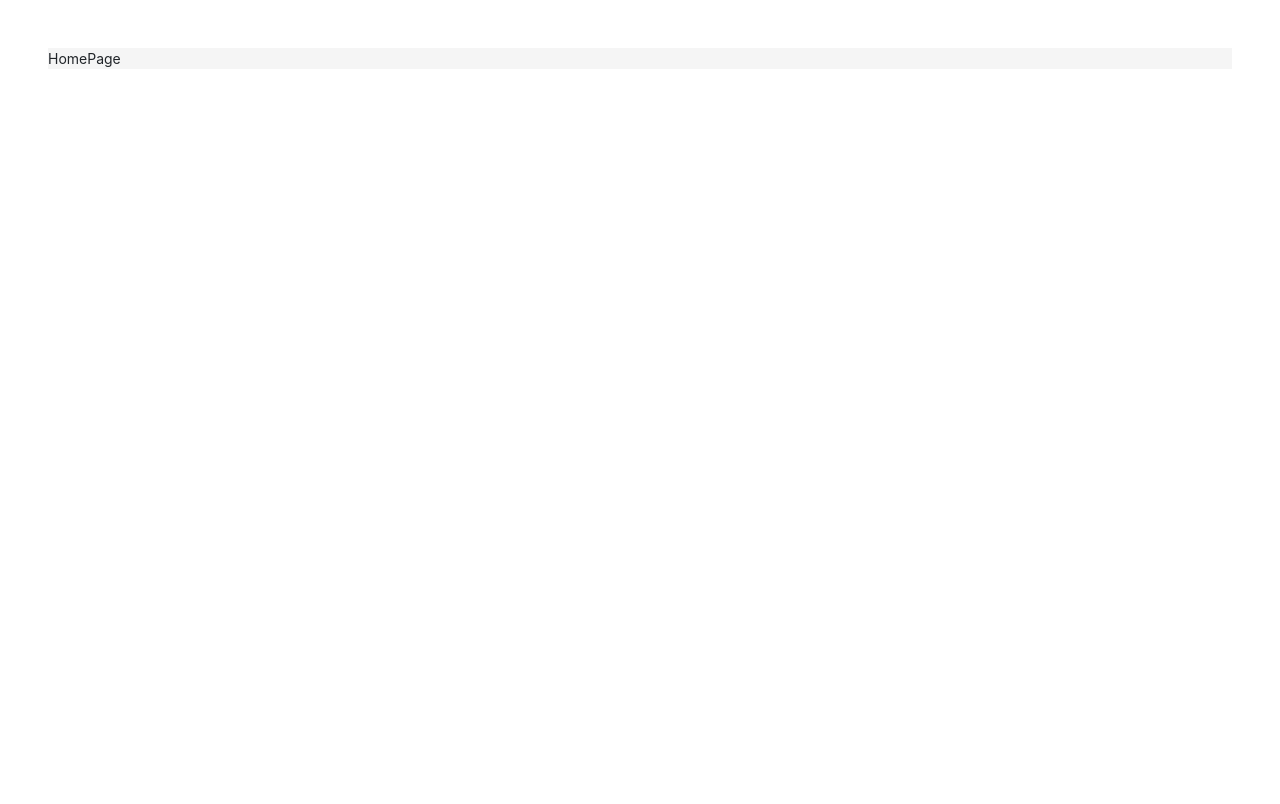
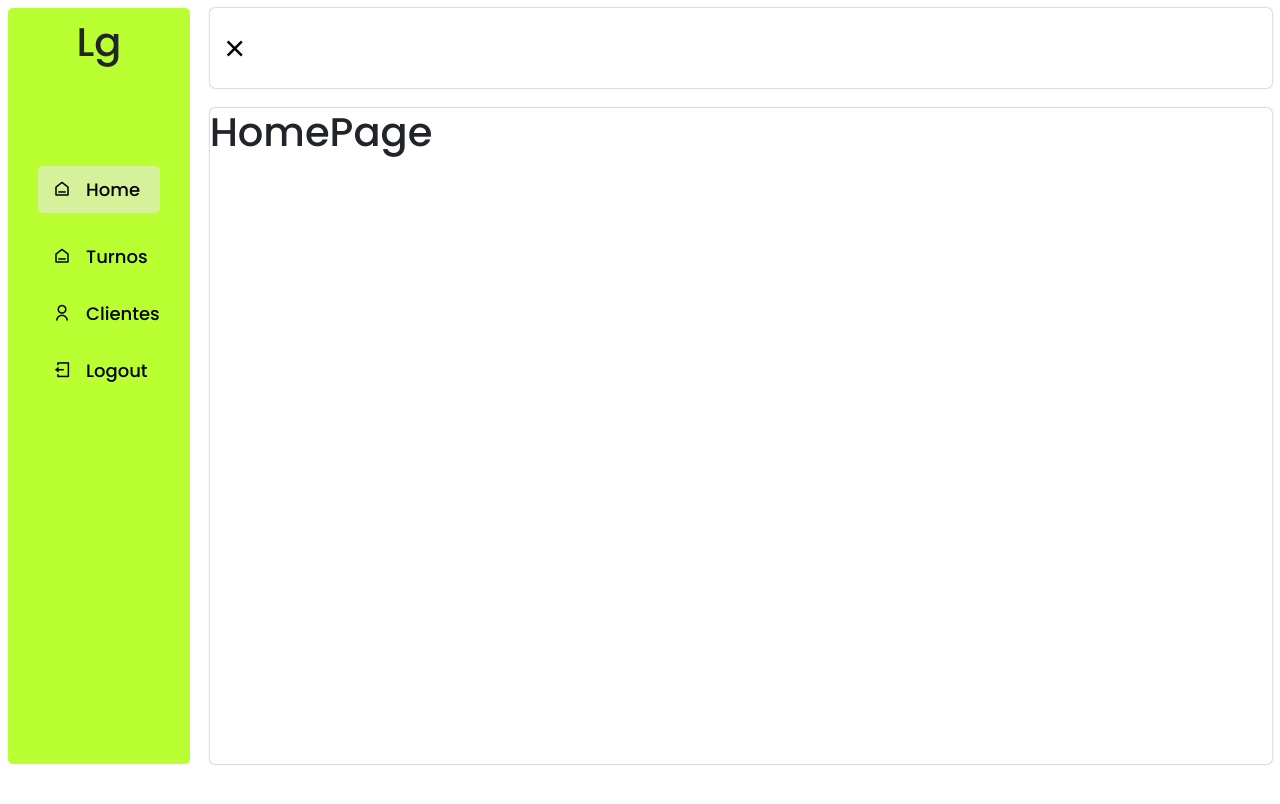
Before and after one commit to MartuRiesco/Central-de-Turnos, a React (Create React App) app in the folder turnos/: page /home in a window 1280 px wide. Shown: the top 804 px of the page. Built offline with nearby package versions, Linux system fonts and the light colour scheme; a web font is replaced by a local one.

Commit message:
admin screen

```diff
--- a/turnos/package.json
+++ b/turnos/package.json
@@ -42,5 +42,5 @@
       "last 1 safari version"
     ]
   },
-  "proxy": "http://localhost:5000"
+  "proxy": "http://localhost:3000"
 }
--- a/turnos/public/index.html
+++ b/turnos/public/index.html
@@ -9,9 +9,11 @@
       name="description"
       content="Web site created using create-react-app"
     />
+
     <link rel="apple-touch-icon" href="%PUBLIC_URL%/logo192.png" />
     <link rel="manifest" href="%PUBLIC_URL%/manifest.json" />
     <link href="https://cdn.jsdelivr.net/npm/bootstrap@5.3.3/dist/css/bootstrap.min.css" rel="stylesheet" integrity="sha384-QWTKZyjpPEjISv5WaRU9OFeRpok6YctnYmDr5pNlyT2bRjXh0JMhjY6hW+ALEwIH" crossorigin="anonymous">
+    <link href="https://cdn.jsdelivr.net/npm/remixicon@4.2.0/fonts/remixicon.min.css" rel="stylesheet">
     <title>Turnos </title>
   </head>
   <body>
--- a/turnos/src/App.css
+++ b/turnos/src/App.css
@@ -1,10 +1,10 @@
 @import url('https://fonts.googleapis.com/css2?family=Playfair+Display:ital,wght@0,400;0,600;0,800;1,500;1,700&family=Poppins:wght@300;500;700&display=swap');
 
 * {
-  margin: 0;
-  padding: 0;
-  text-decoration: none;
-  box-sizing: border-box;
+  margin: 0 !important;
+  padding: 0 !important;
+  text-decoration: none !important;
+  box-sizing: border-box !important;
   font-family: 'Poppins', sans-serif;
 }
 
@@ -12,11 +12,13 @@
   --clr-primario: rgb(81, 81, 81);
   --clr-primario-dark: rgb(0, 0, 0);
   --clr-secundario: rgb(185, 255, 49);
-  --clr-terciario: rgb(137, 137, 137);
-  --clr-gris-claro: rgb(221, 220, 220);
+  --clr-secundario-dark: rgb(213, 242, 154);
+  --clr-gray: rgb(137, 137, 137);
+  --clr-white: rgb(255, 255, 255);
   --ff-primario: 'Poppins', sans-serif;
   --ff-secundario: 'Playfair Display', serif;;
 }
+
 
 button {
   border: 0;
@@ -25,6 +27,10 @@ button {
 }
 
 .container {
-  max-width: 1200px;
-  margin: 0 auto;
+  max-width: 1200px !important;
+  margin: 0 !important;
 }
+
+.remix-icons {
+  font-size: 18px;
+}
--- a/turnos/src/App.js
+++ b/turnos/src/App.js
@@ -9,7 +9,7 @@ import { Toaster } from 'react-hot-toast';
 
 function App() {
   return (
-    <div className='App p-5'>
+    <div className='App p-2'>
       <BrowserRouter>
       <Toaster
   position="top-center"
--- a/turnos/src/Components/Home/home.jsx
+++ b/turnos/src/Components/Home/home.jsx
@@ -1,12 +1,11 @@
 import React from "react";
-import './styles.css';
-import Layout from "antd/es/layout/layout";
+import Layout from '../Layout/layout';
 
 function Home() {
 
     return (
             <Layout>
-                HomePage
+                <h1>HomePage</h1>
             </Layout>
     );
 };
--- a/turnos/src/Components/Layout/layout.jsx
+++ b/turnos/src/Components/Layout/layout.jsx
@@ -1,16 +1,66 @@
-import React from 'react'
+import { React, useState } from 'react';
+import './styles.css';
+//import Logo from '../Logo/logo';
+import { Link, useLocation } from 'react-router-dom';
+function Layout({ children }) {
 
-function Layout({ children }) {
+  const [ collapsed, setCollapsed ] = useState(false)
+  const location = useLocation();
+  const userMenu = [
+    {
+        name: 'Home',
+        path: '/home',
+        icon: 'ri-home-6-line'
+    },
+    {
+        name: 'Turnos',
+        path: '/turnos',
+        icon: 'ri-home-6-line'
+    },
+    {
+        name: 'Clientes',
+        path: '/profile',
+        icon: 'ri-user-line'
+    },
+    {
+        name: 'Logout',
+        path: '/logout',
+        icon: 'ri-logout-box-line'
+    }
+  ];
+
+  const menuToBeRendered = userMenu
+
   return (
-    <div className='main p-2'>
+    <div className='main'>
         <div className='d-flex layout'>
             <div className='sidebar'>
-                    <h1>Sidebar</h1>
+                    <div className="sidebar-header">
+                        {/* <Logo /> */}
+                        <h1>Lg</h1>
+                    </div>
+
+                    <div className="menu">
+                        { menuToBeRendered.map((menu) => {
+                            const isActive = location.pathname === menu.path;
+                            return  <div className={`d-flex menu-item ${isActive && 'active-menu-item'}`}>
+                                        <i className={menu.icon}></i>
+                                        {!collapsed &&  <Link to={menu.path}>{menu.name}</Link>}
+                                    </div>
+                        })}
+                    </div>
             </div>
 
             <div className='content'>
                 <div className="header">
-                    header
+                    { collapsed ?
+                        <i
+                            className="ri-menu-2-line header-action-icon" onClick={() => setCollapsed(false)}>
+                        </i> :
+                        <i
+                             className="ri-close-line header-action-icon" onClick={() => setCollapsed(true)}>
+                        </i>
+                    }
                 </div>
                 <div className="body">
                     { children }
--- /dev/null
+++ b/turnos/src/Components/Layout/styles.css
@@ -0,0 +1,84 @@
+.main {
+    height: 100vh;
+}
+
+.sidebar {
+    text-align: center;
+    background-color: var(--clr-secundario);
+    border-radius: 5px;
+    box-shadow: 0 0 2px var(--clr-terciario);
+    margin-right: 20px !important;
+    min-height: 100%;
+    padding: 10px !important;
+}
+
+.content {
+    width: 100%;
+    min-height: 100%;
+}
+
+.header {
+    background-color: var(--clr-white);
+    border-radius: 5px;
+    box-shadow: 0 0 2px var(--clr-gray);
+    margin-bottom: 20px !important;
+    height: 10vh;
+    width: 100%;
+    display: flex;
+    align-items: center;
+    justify-content: space-between;
+}
+
+.body {
+    background-color: var(--clr-white);
+    border-radius: 5px;
+    box-shadow: 0 0 2px var(--clr-gray);
+    height: 82vh;
+    width: 100%;
+}
+
+.menu {
+    margin-top: 100px !important;
+    padding: 0 20px !important;
+}
+
+.menu-item {
+    margin-top: 30px !important;
+}
+
+.menu-item a {
+    color: var(--clr-primario-dark);
+    font-size: 18px;
+    text-decoration: none;
+    padding: 0 10px;
+}
+
+.menu-item i {
+    color: var(--clr-primario-dark);
+    text-decoration: none;
+    font-size: 18px;
+    margin: 0 15px !important;
+}
+
+.active-menu-item {
+    background-color: var(--clr-secundario-dark);
+    border-radius: 5px;
+    padding: 10px 0 !important;
+}
+
+.header-action-icon {
+    font-size: 30px;
+    color: var(--clr-primario-dark);
+    cursor: pointer;
+    padding-left: 10px !important;
+}
+
+@media screen and (max-width: 768px) {
+    .menu {
+        padding: 0 5px !important;
+    }
+
+    .sidebar {
+        margin-right: 10px !important;
+    }
+}
```
Also changed, not shown: turnos/src/Components/Home/styles.css (deleted).
